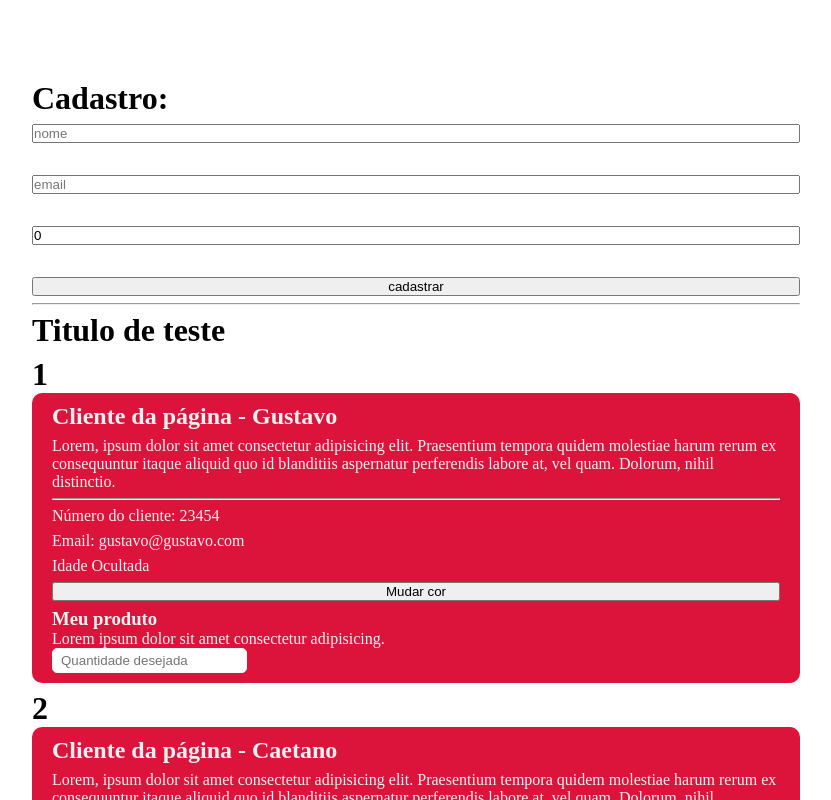
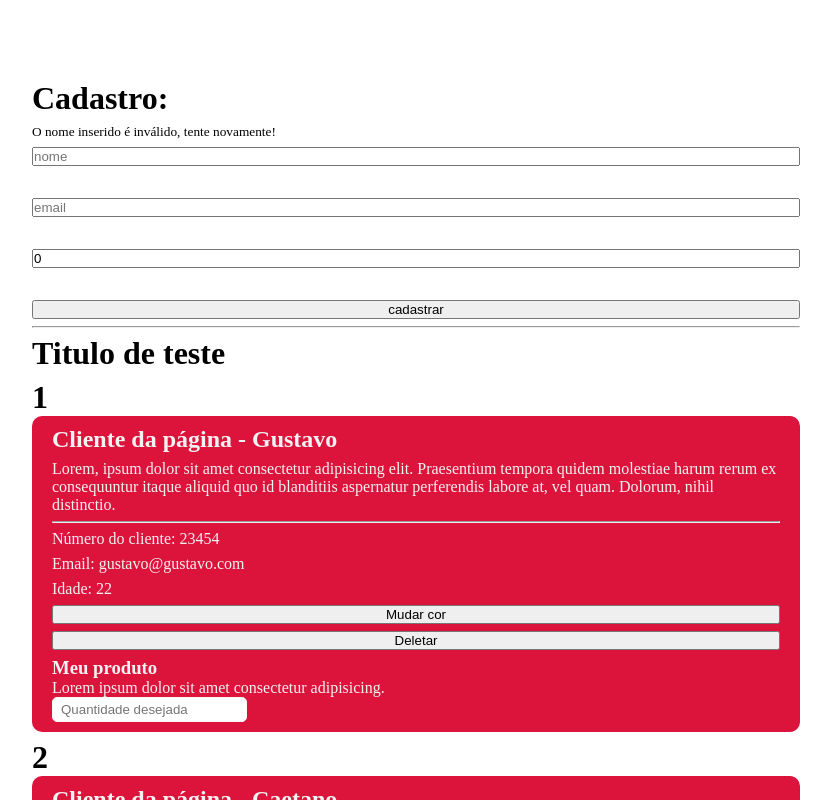
Before and after one commit to Xav86/treino-api-e-vue, a Vue app in the folder lista-interativa/: page / in a window 1280 px wide. Both pictures are taken after a click on the button "cadastrar". Shown: the top 800 px of the page, without its empty margins (224-1055 px from the left). Built offline with nearby package versions, Linux system fonts and the light colour scheme.

Commit message:
feito sisteminha de deletar da lista os clientes

```diff
--- a/lista-interativa/src/App.vue
+++ b/lista-interativa/src/App.vue
@@ -1,6 +1,7 @@
 <template>
   <div class="container">
     <h1>Cadastro:</h1>
+    <small v-if="deuErro === true">O nome inserido é inválido, tente novamente!</small>
     <input type="text" placeholder="nome" v-model="nomeField"><br>
     <input type="email" placeholder="email" v-model="emailField"><br>
     <input type="number" placeholder="idade" v-model="idadeField"><br>
@@ -9,7 +10,7 @@
     <h1>Titulo de teste</h1>
     <div v-for="(cliente, index) in clientes" :key="cliente.id">
       <h1>{{ index + 1 }}</h1>
-      <ClientePage :dados="cliente"/>
+      <ClientePage :dados="cliente" :showIdade="true" @meDelete="deletarUsuario($event)"/>
     </div>
   </div>
 </template>
@@ -24,6 +25,7 @@ export default {
   },
   data() {
     return {
+      deuErro: false,
       nomeField: '',
       emailField: '',
       idadeField: 0,
@@ -45,10 +47,23 @@ export default {
   },
   methods: {
     cadastrarUsuario: function() {
-      this.clientes.push({id: Date.now(), nome: this.nomeField, email: this.emailField, idade: this.idadeField});
-      this.nomeField = '';
-      this.emailField = '';
-      this.idadeField = 0;
+      if (this.nomeField === '' || this.nomeField === ' ' || this.nomeField.length < 3) {
+        this.deuErro = true;
+      } else {
+        this.clientes.push({id: Date.now(), nome: this.nomeField, email: this.emailField, idade: this.idadeField});
+        this.nomeField = '';
+        this.emailField = '';
+        this.idadeField = 0;
+        this.deuErro = false;
+      }
+    },
+    deletarUsuario: function($event) {
+      // console.log('Recebendo evento');
+      // $event.component.testar();
+      // $event.component.isSwap = true;
+      const id = $event.id;
+      const novoArray = this.clientes.filter(cliente => cliente.id != id);
+      this.clientes = novoArray;
     }
   }
 }
--- a/lista-interativa/src/components/ClientePage.vue
+++ b/lista-interativa/src/components/ClientePage.vue
@@ -10,6 +10,7 @@
         <p v-else-if="showIdade === false">Idade Ocultada</p>
         <p v-else>Erro ao exibir idade</p>
         <button @click="SwapColor()"> Mudar cor </button>
+        <button @click="emitirEventodelete">Deletar</button>
         <ProdutoPage/>
     </div>
 </template>
@@ -36,6 +37,13 @@ export default {
     methods: {
         SwapColor: function() {
             this.isSwap = !this.isSwap;
+        },
+        emitirEventodelete: function() {
+            // console.log('Evento emitido');
+            this.$emit('meDelete', {id: this.dados.id, component: this});
+        },
+        testar: function() {
+            alert('Isso é um alert!');
         }
     }
 }
```
